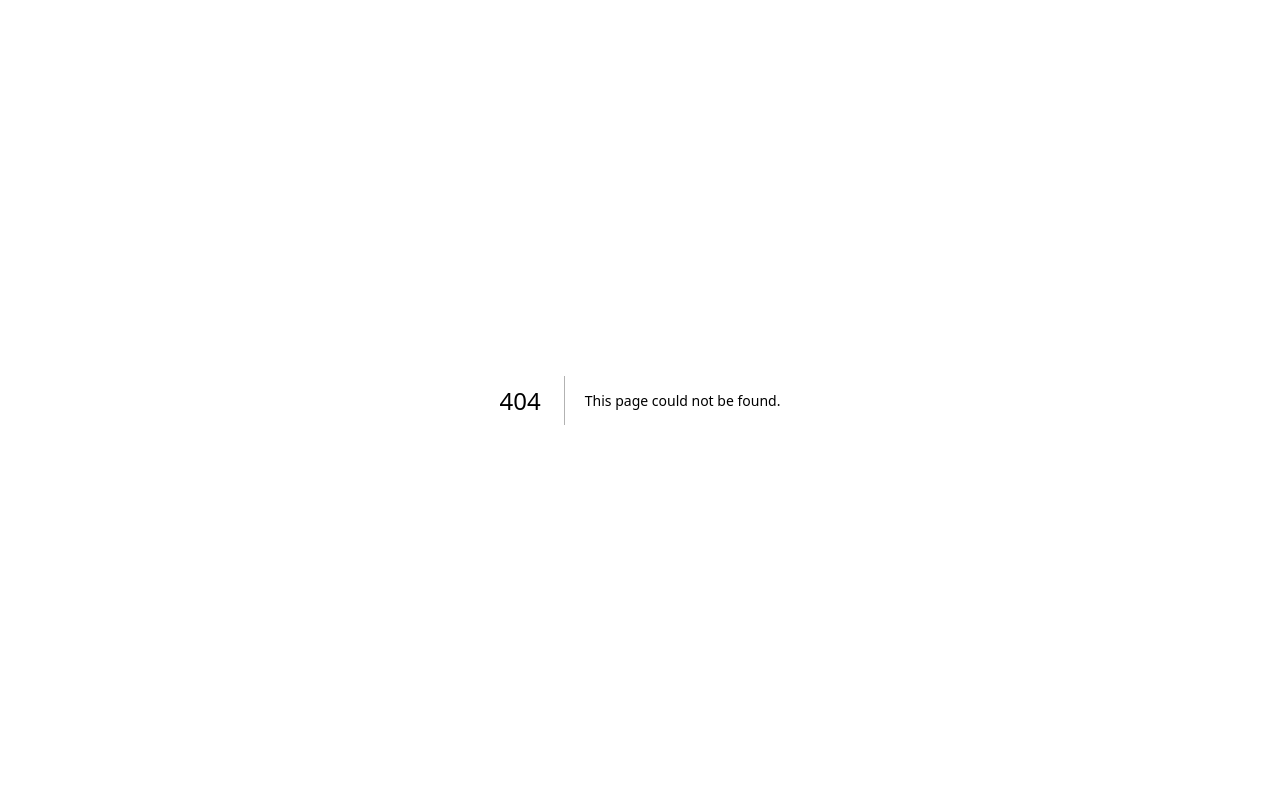
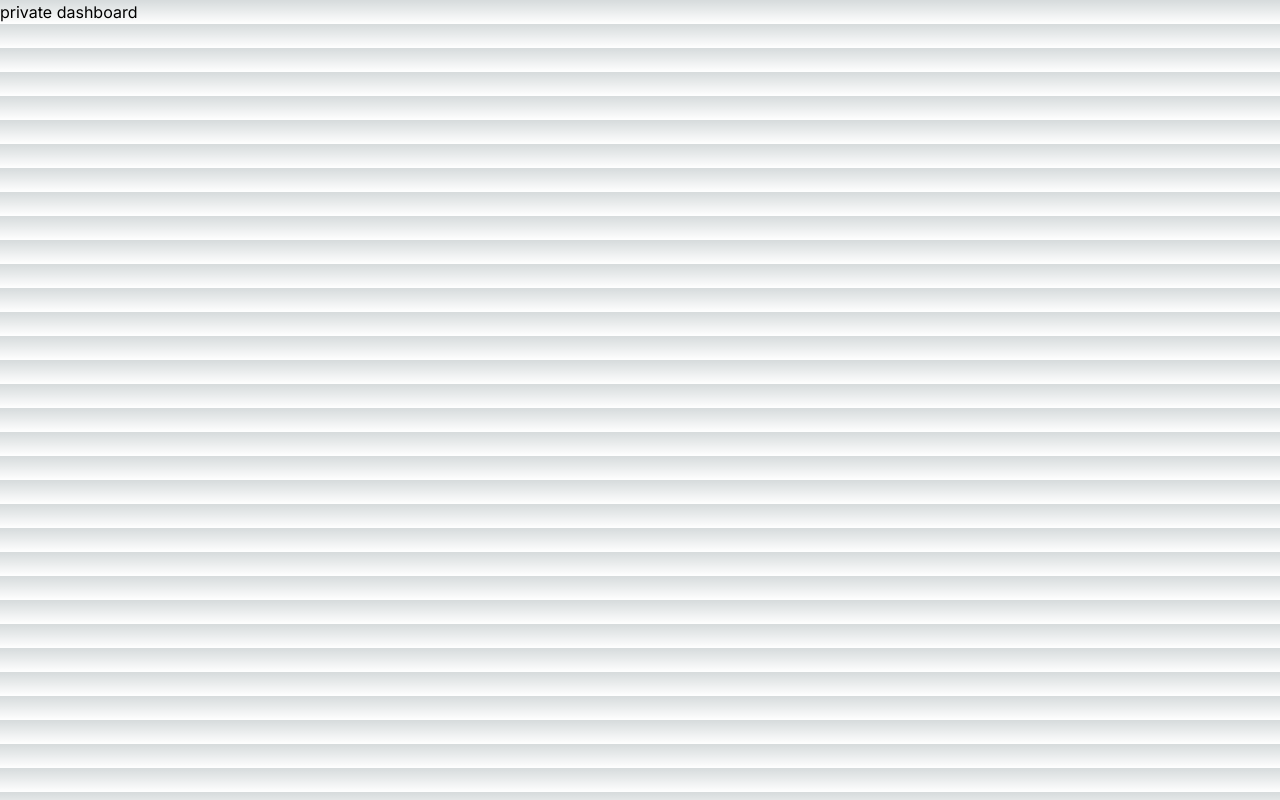
Before and after one commit to Wayne981/pagani, a Next.js app: page /dashboard in a window 1280 px wide. Before the commit this address had no page. Built offline with nearby package versions, Linux system fonts and the light colour scheme.

Commit message:
dashboard navigation

```diff
--- /dev/null
+++ b/app/dashboard/page.js
@@ -0,0 +1,7 @@
+export default function Dashboard() {
+ return (
+    <main>
+        <h1>private dashboard</h1>
+    </main>
+ )
+}
```
